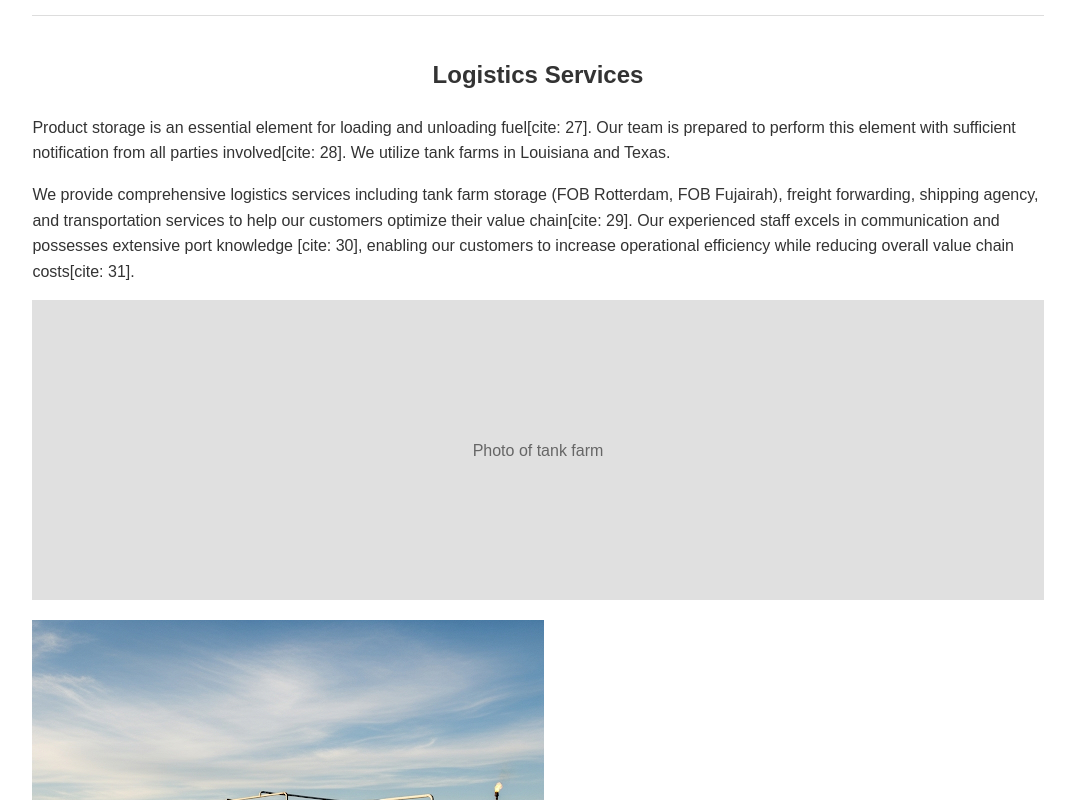
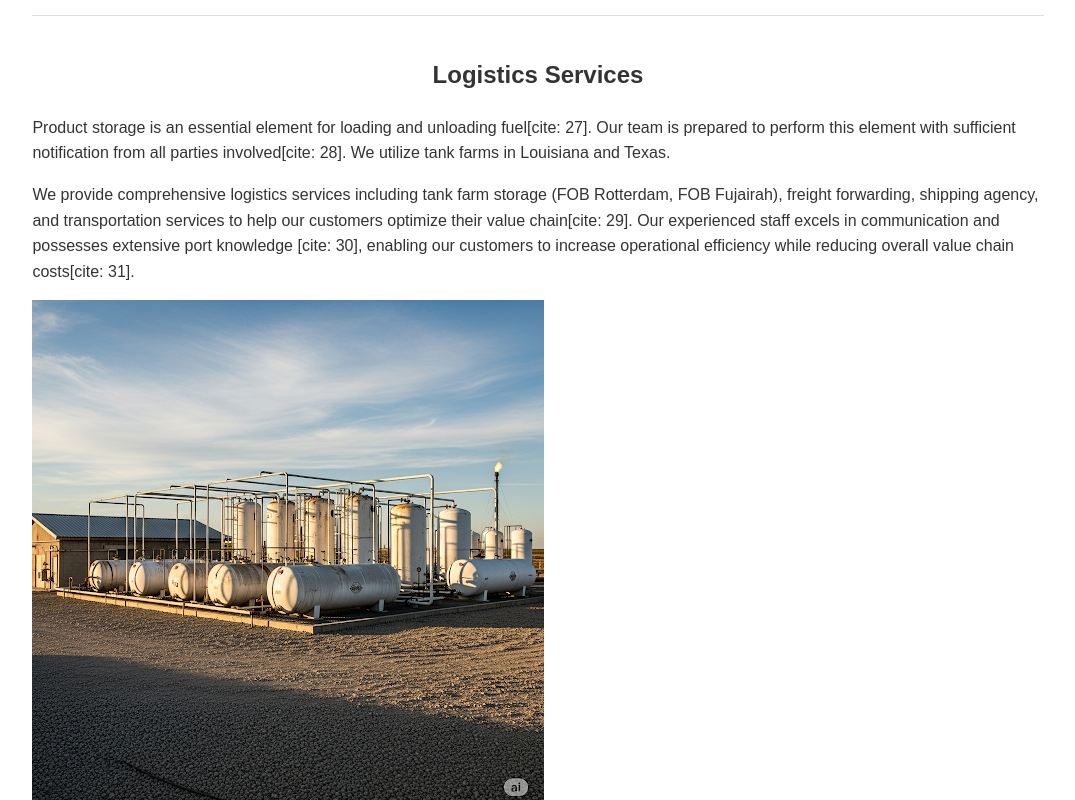
Before and after one commit to Globaltradegrp/x, a plain HTML site: page index.html in a window 1280 px wide. Shown: the part 3849-4649 px from the top of the page, without its empty margins (102-1177 px from the left). Drawn offline with Linux system fonts and the light colour scheme.

Commit message:
index.html

```diff
--- a/index.html
+++ b/index.html
@@ -59,7 +59,8 @@
                 <li>**Naphtha:** A volatile, flammable liquid used in gasoline blending, petrochemical production, and as a raw material in producing plastics, chemicals, and industrial solvents[cite: 22].</li>
                 <li>**ULSD (Ultra-Low Sulfur Diesel):** Cleaner diesel fuel with minimal sulfur content, enabling advanced emission technologies, especially in Europe and North America, to reduce particulate matter in diesel engines[cite: 23].</li>
                 <li>**D2 Diesel:** A low-sulfur gasoil distillate used in diesel engines; efficient combustion makes it ideal for vehicles and industrial use, particularly in cold weather with added winter-specific additives[cite: 24].</li>
-            </ul>  <Div>
+            </ul>
+            <Div>
             <img src="https://raw.githubusercontent.com/Globaltradegrp/x/refs/heads/main/tanker.jpg" alt="oil diesel fuel tanker shipping"></Div>
 
         </section>
@@ -75,7 +76,7 @@
             <h2>Logistics Services</h2>
             <p>Product storage is an essential element for loading and unloading fuel[cite: 27]. Our team is prepared to perform this element with sufficient notification from all parties involved[cite: 28]. We utilize tank farms in Louisiana and Texas.</p>
             <p>We provide comprehensive logistics services including tank farm storage (FOB Rotterdam, FOB Fujairah), freight forwarding, shipping agency, and transportation services to help our customers optimize their value chain[cite: 29]. Our experienced staff excels in communication and possesses extensive port knowledge [cite: 30], enabling our customers to increase operational efficiency while reducing overall value chain costs[cite: 31].</p>
-            <div class="image-placeholder">Photo of tank farm</div>
+
                     <Div>
             <img src="https://raw.githubusercontent.com/Globaltradegrp/x/refs/heads/main/tank-farm-sm3.png" alt="tank farm cargo delivery">
                     </Div>
```
